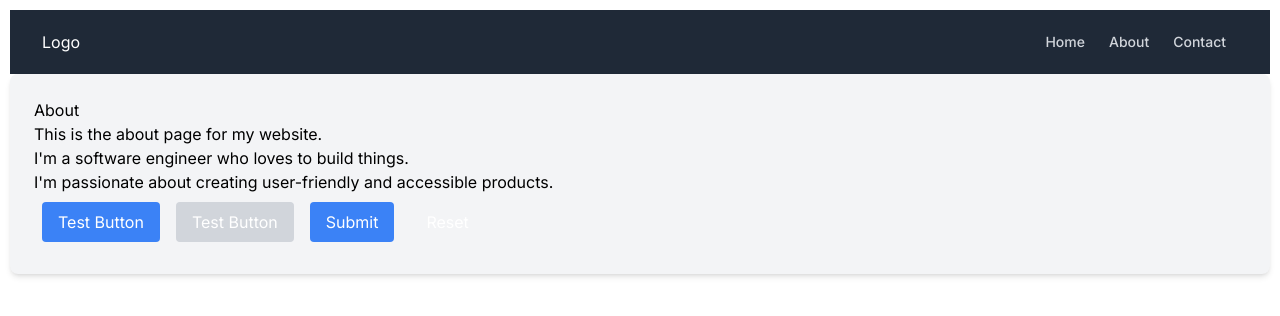
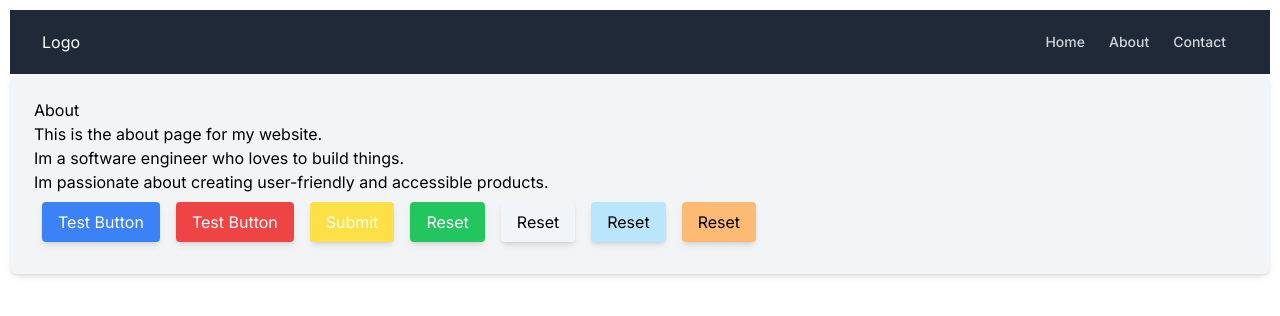
Before and after one commit to ristep/next02, a Next.js app: page /about in a window 1280 px wide. Shown: the top 316 px of the page. Built offline with nearby package versions, Linux system fonts and the light colour scheme.

Commit message:
pred dev branch

```diff
--- a/app/about/page.tsx
+++ b/app/about/page.tsx
@@ -1,5 +1,5 @@
 "use client"
-import Button from "@/components/Button"
+import Button from "../../components/Button"
 
 const About = () => {
 
@@ -11,16 +11,20 @@ const About = () => {
       <>
          <h1>About</h1>
          <p>This is the about page for my website.</p>
-         <p>I'm a software engineer who loves to build things.</p>
-         <p>I'm passionate about creating user-friendly and accessible products.</p>
-         <Button color='blue' label='Test Button' callback={handleButtonClick} isButtonActive={true}/>
-         <Button color='blue' label='Test Button' callback={handleButtonClick} isButtonActive={false}/>
+         <p>Im a software engineer who loves to build things.</p>
+         <p>Im passionate about creating user-friendly and accessible products.</p>
 
-         <Button  label='Submit' callback={handleButtonClick} type='submit' />
-         <Button color='red' label='Reset' callback={handleButtonClick} type='reset' />
+         <Button color="blue" label='Test Button' callback={handleButtonClick} />
+         <Button color="red" label='Test Button' callback={handleButtonClick} />
+
+         <Button color="yellow" label='Submit' callback={handleButtonClick} type='submit' />
+         <Button color="green" label='Reset' callback={handleButtonClick} type='reset' />
+         <Button color="slate" label='Reset' callback={handleButtonClick} type='reset' />
+         <Button color="sky" label='Reset' callback={handleButtonClick} type='reset' />
+         <Button color="orange" label='Reset' callback={handleButtonClick} type='reset' />
 
       </>
    )
 }
 
-export default About
+export default About;
--- a/app/contact/page.tsx
+++ b/app/contact/page.tsx
@@ -3,7 +3,7 @@ import Alert from '@/components/Alert'
 import Head from 'next/head'
 import { useState } from 'react';
 
-export default () => {
+const Contact = () => {
    const [showAlert, setShowAlert] = useState(false);
 
    const handleOK = () => {
@@ -16,8 +16,7 @@ export default () => {
       { label: 'Cancel',onClick: () => {
                            console.log('Cancel clicked');
                            setShowAlert(false);
-                        }
-
+                        }, color: "red"
       },
    ];
 
@@ -43,3 +42,5 @@ export default () => {
       </>
    )
 }
+
+export default Contact;
--- a/components/Alert.tsx
+++ b/components/Alert.tsx
@@ -1,9 +1,11 @@
 import React from 'react';
+import Button from './Button';
 
 interface Button {
    label: string;
    onClick: () => void;
    // accessKey?: string;
+   color?: string;
 }
 
 interface AlertProps {
@@ -25,15 +27,16 @@ const Alert:  React.FunctionComponent<AlertProps> = ({ title, mainText, buttons,
             <h2 className="text-xl font-bold mb-2">{title}</h2>
             <p className="text-gray-800 mb-4">{mainText}</p>
             <div className="flex space-x-4">
-               {buttons.map((button, index) => (
-                  <button
-                     key={index}
-                     className="bg-blue-500 hover:bg-blue-700 text-white py-2 px-4 rounded focus:outline-none"
-                     onClick={button.onClick}
-                  >
-                     {button.label}
-                  </button>
+
+               {buttons.map((button) => (
+                  <Button
+                     key={button.label}
+                     callback={button.onClick}
+                     label={button.label}
+                     color={button.color}
+                  />
                ))}
+
             </div>
          </div>
       </div>
--- a/components/Button.tsx
+++ b/components/Button.tsx
@@ -1,9 +1,11 @@
+"use client";
 import React from 'react';
 
 interface ButtonProps {
    label: string;
    icon?: React.ReactNode;
    callback: () => void;
+   key?: string;
    isButtonActive?: boolean;
    padding?: string;
    margin?: string;
@@ -12,6 +14,7 @@ interface ButtonProps {
 }
 
 const Button: React.FC<ButtonProps> = ({
+         key,
          label,
          icon,
          callback,
@@ -22,20 +25,40 @@ const Button: React.FC<ButtonProps> = ({
          color = 'blue',
       }) => {
 
-      const bgColorClass = isButtonActive
-         ? `bg-${color}-500 hover:bg-${color}-700`
-         : 'bg-gray-300 cursor-not-allowed';
+   const colorndx = [ "blue", "red", "green", "yellow", "slate", "sky", "orange", ];
+   const cl_ndx = colorndx.indexOf( color );
+   const buttons = [
+         "bg-blue-500 hover:bg-blue-700 text-white py-2 px-4 rounded focus:outline-none spread-5 shadow-md blur-10 spread-15 hover:shadow-2xl",
+         "bg-red-500 hover:bg-red-700 text-white py-2 px-4 rounded focus:outline-none spread-5 shadow-md blur-10 spread-15 hover:shadow-2xl",
+         "bg-green-500 hover:bg-green-700 text-white py-2 px-4 rounded focus:outline-none spread-5 shadow-md blur-10 spread-15 hover:shadow-2xl",
+         "bg-yellow-300 hover:bg-yellow-600 text-white py-2 px-4 rounded focus:outline-none spread-5 shadow-md blur-10 spread-15 hover:shadow-2xl",
+         "bg-slate-100 hover:bg-slate-300 text-black py-2 px-4 rounded focus:outline-none spread-5 shadow-md blur-10 spread-15 hover:shadow-2xl",
+         "bg-sky-200 hover:bg-sky-300 text-indigo py-2 px-4 rounded focus:outline-none spread-5 shadow-md blur-10 spread-15 hover:shadow-2xl",
+         "bg-orange-300 hover:bg-orange-500 text-indigo py-2 px-4 rounded focus:outline-none spread-5 shadow-md blur-10 spread-15 hover:shadow-2xl",
+      ]
 
+   console.log(cl_ndx);
    return (
          <button
-               className={`${bgColorClass} text-white rounded focus:outline-none ${padding} ${margin}`}
+            // className={className}
+            key={key}
+            className={`${buttons[cl_ndx]}  ${padding} ${margin}`}
             onClick={isButtonActive ? callback : undefined}
             disabled={!isButtonActive}
             type={type}
          >
             {icon && <span className="mr-2">{icon}</span>}
                {label}
-            </button> );
+         </button>
+   );
 };
 
 export default Button;
+
+
+      // const bgColorClass = isButtonActive
+      //    ? `bg-${color}-500 hover:bg-${color}-700`
+      //    : 'bg-gray-300 cursor-not-allowed';
+
+      // const className = `text-white rounded focus:outline-none ${padding} ${margin} ${bgColorClass}`;
+      // const classPink = "bg-pink-500 hover:bg-pink-700 text-white py-2 px-4 rounded focus:outline-none spread-5 shadow-md blur-10 spread-15 hover:shadow-2xl "+ padding + " " + margin;
--- a/components/ShadowPanel.tsx
+++ b/components/ShadowPanel.tsx
@@ -4,7 +4,7 @@ interface PanelProps {
    children: ReactNode;
 }
 
-export default ({ children }: PanelProps) => {
+const ShadowPanel =  ({ children }: PanelProps) => {
    const content = children ? children : 'No content';
    return (
       <div className="bg-gray-100 p-6 rounded-lg shadow-md max-max-w-2xl">
@@ -12,3 +12,5 @@ export default ({ children }: PanelProps) => {
       </div>
    );
 };
+
+export default ShadowPanel;
--- a/next.config.js
+++ b/next.config.js
@@ -1,4 +1,7 @@
 /** @type {import('next').NextConfig} */
-const nextConfig = {}
+const nextConfig = {
+   // ssr: false,
+   // render: 'client',
+}
 
 module.exports = nextConfig
--- a/package.json
+++ b/package.json
@@ -18,7 +18,7 @@
     "eslint-config-next": "13.4.9",
     "headlessui": "^0.0.0",
     "heroicons": "^2.0.18",
-    "next": "13.4.9",
+    "next": "latest",
     "postcss": "8.4.25",
     "react": "18.2.0",
     "react-dom": "18.2.0",
```
Also changed, not shown: 1 other file (tests, documents, lock files or other folders). Lines whose indentation alone changed are shown as unchanged.
